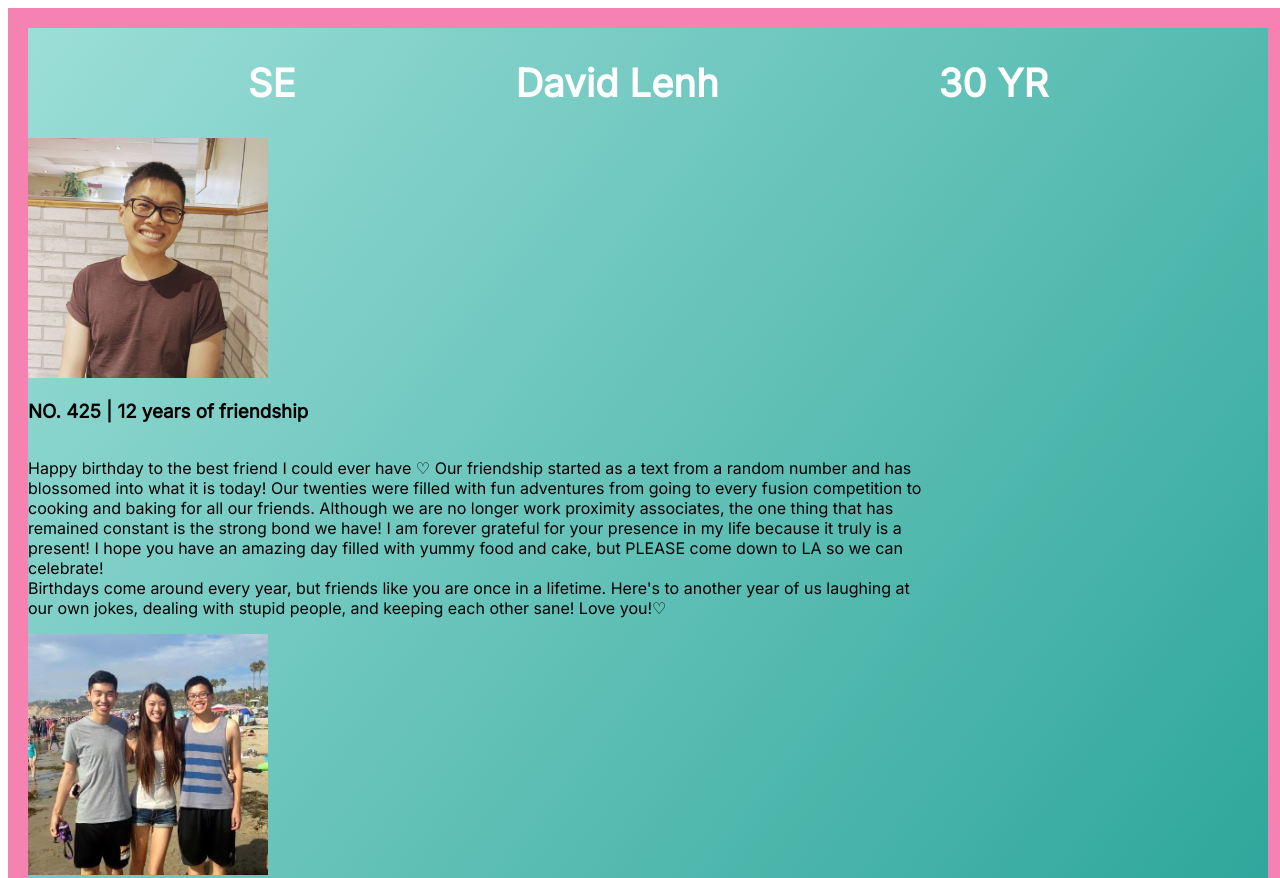
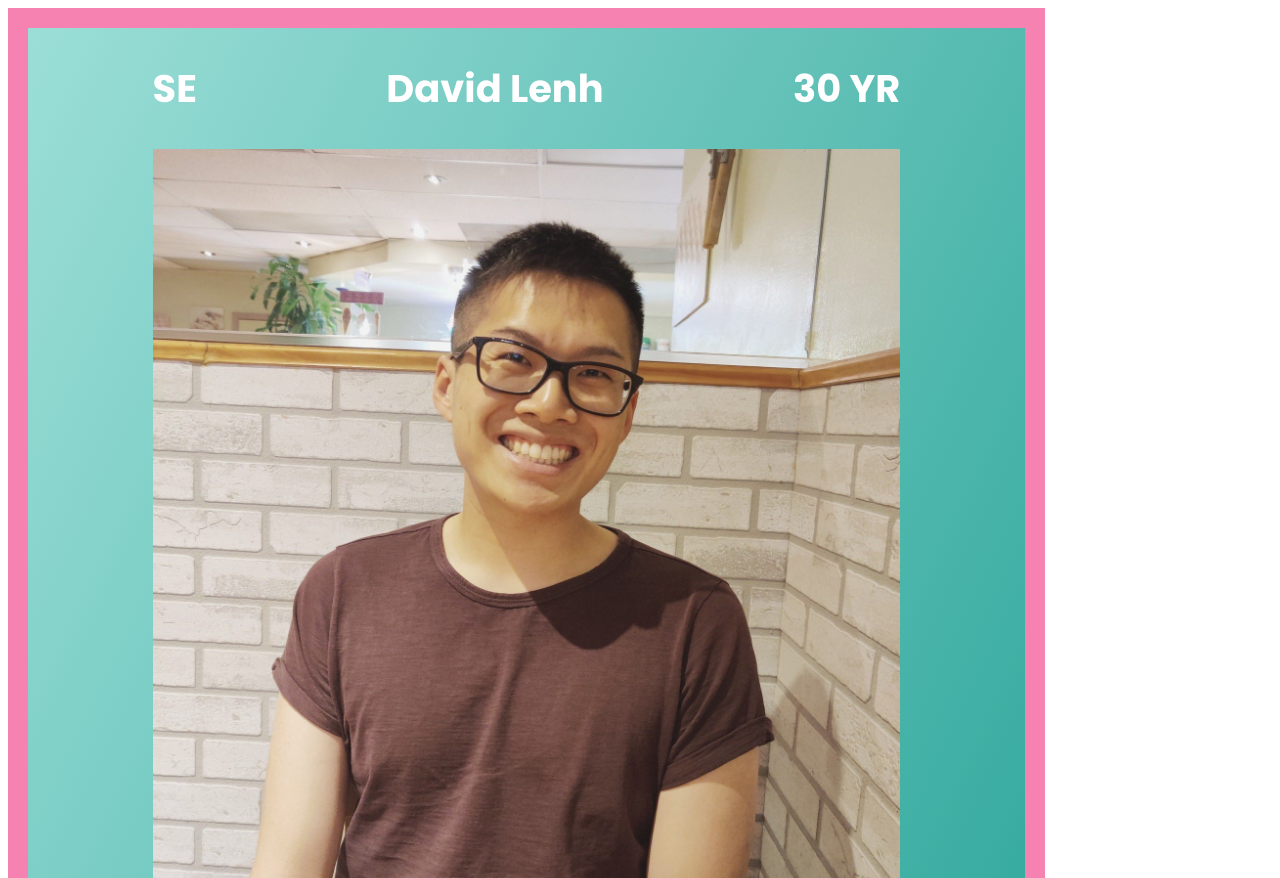
Before and after one commit to samantha-hong/dl30bday, a plain HTML site: page html/bdaynote.html in a window 1280 px wide. Shown: the top 878 px of the page. Drawn offline with Linux system fonts and the light colour scheme.

Commit message:
header, pic, and info section complete

```diff
--- a/css/bdaystyle.css
+++ b/css/bdaystyle.css
@@ -1,7 +1,7 @@
 html, body{
     font-family: 'Inter', sans-serif;
-    width: 100%;
-    height: auto;
+    width: 90%;
+    height: 100%;
     box-sizing: border-box;
 }
 
@@ -11,23 +11,48 @@ html, body{
     background: linear-gradient(to right bottom, #9bded7, #0e9689);
     display: flex;
     flex-direction: column;
+    justify-content: center;
+    align-items: center;
 }
 
-header{
-    font-weight: bold;
-    color: white;
-    font-size: 2vw;
-    display: flex;
-    justify-content: space-evenly;
-}
-h1{
-    font-size: 3vw;
-}
 img{
     width: 30vh;
     height: auto;
 }
 
+/*header*/
+.header{
+    font-family: 'poppins', sans-serif;
+    width: 75%;
+    font-weight: bold;
+    color: white;
+    font-size: 2vw;
+    display: flex;
+    justify-content: space-between;
+}
+h1{
+    font-size: 3vw;
+}
+
+/*main picture */
+.david{
+    display: flex;
+    justify-content: center;
+}
+.mainpic{
+    width: 75%;
+    height: auto;
+}
+/*banner under picture*/
+.info{
+    font-family: 'poppins', sans-serif;
+    display: flex;
+    justify-content: center;
+    width: 75%;
+    background: #DE9BA2;
+    color: white;
+}
+/*bday message*/
 .message{
     width: 70vw;
     height: auto;
--- a/html/bdaynote.html
+++ b/html/bdaynote.html
@@ -12,13 +12,13 @@
 </head>
 <body>
     <section class="container">
-        <header>
+        <header class="header">
             <h2>SE</h2>
             <h1>David Lenh</h1>
             <h2>30 YR</h2>
         </header>
         <section class="david">
-            <img src="../images/david.jpg" alt="best friend david smiling">
+            <img src="../images/david.jpg" class="mainpic" alt="best friend david smiling">
         </section>
         <section class="info">
             <h3>NO. 425 | 12 years of friendship</h3>
```
